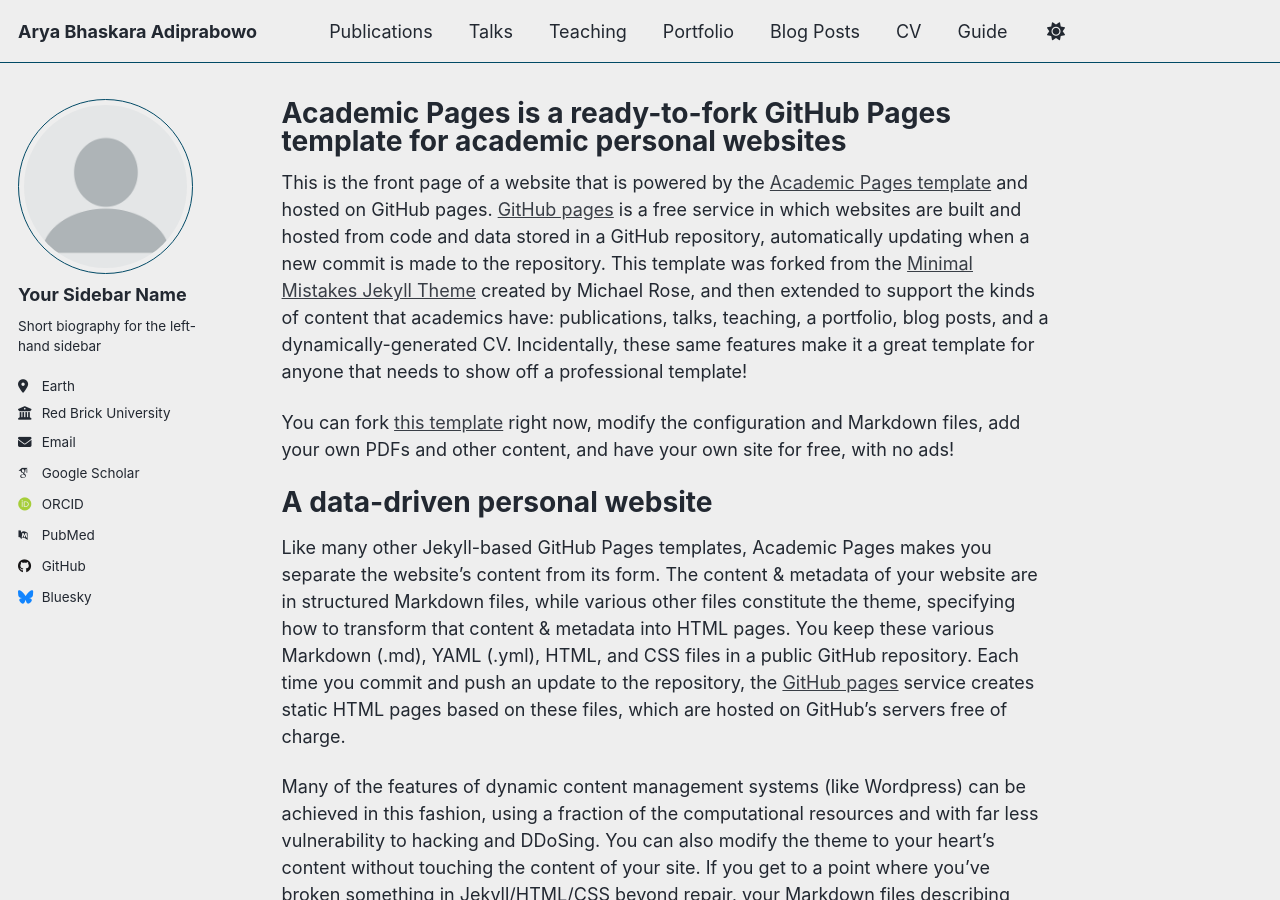
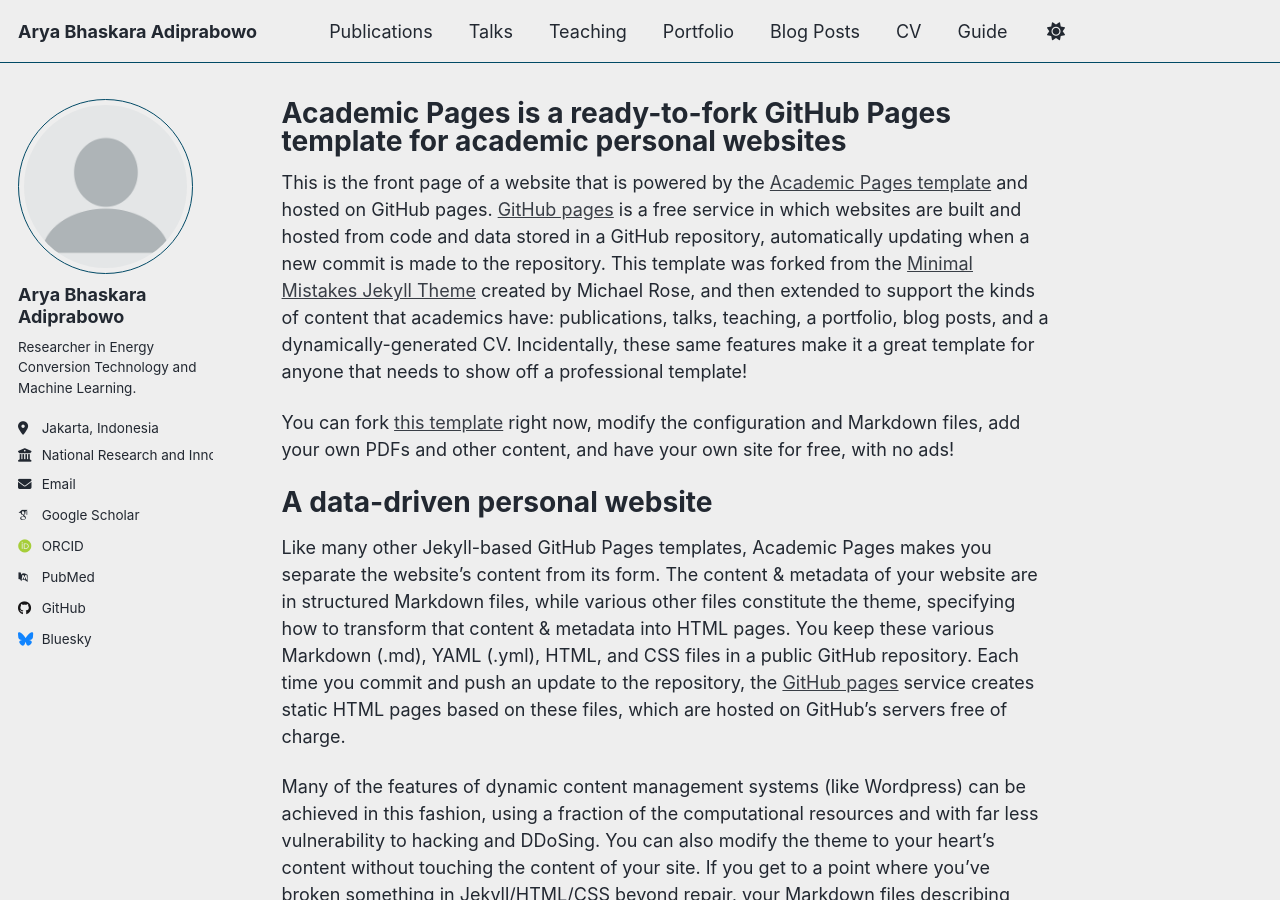
Before and after one commit to aryabhaskara/aryabhaskara.github.io, a Jekyll site: the page built from _pages/about.md, in a window 1280 px wide and 900 px high. Built offline with Jekyll 4.4.1, drawn with Linux system fonts in a browser that asks for light colours; some web fonts are replaced; a script that is not in the unit is left out.

Commit message:
Update _config.yml
Add email

```diff
--- a/_config.yml
+++ b/_config.yml
@@ -24,13 +24,13 @@ repository               : "aryabhaskara.github.io"
 author:
   # Biographic information
   avatar           : "profile.png"
-  name             : "Your Sidebar Name"
+  name             : "Arya Bhaskara Adiprabowo"
   pronouns         : # example: "she/her"
-  bio              : "Short biography for the left-hand sidebar"
-  location         : "Earth"
-  employer         : "Red Brick University"
+  bio              : "Researcher in Energy Conversion Technology and Machine Learning."
+  location         : "Jakarta, Indonesia"
+  employer         : "National Research and Innovation Agency Republic of Indonesia (BRIN RI)"
   uri              : # URL
-  email            : "none@example.org"
+  email            : "arya008@brin.go.id"
 
   # Academic websites
   academia         : # URL
```
